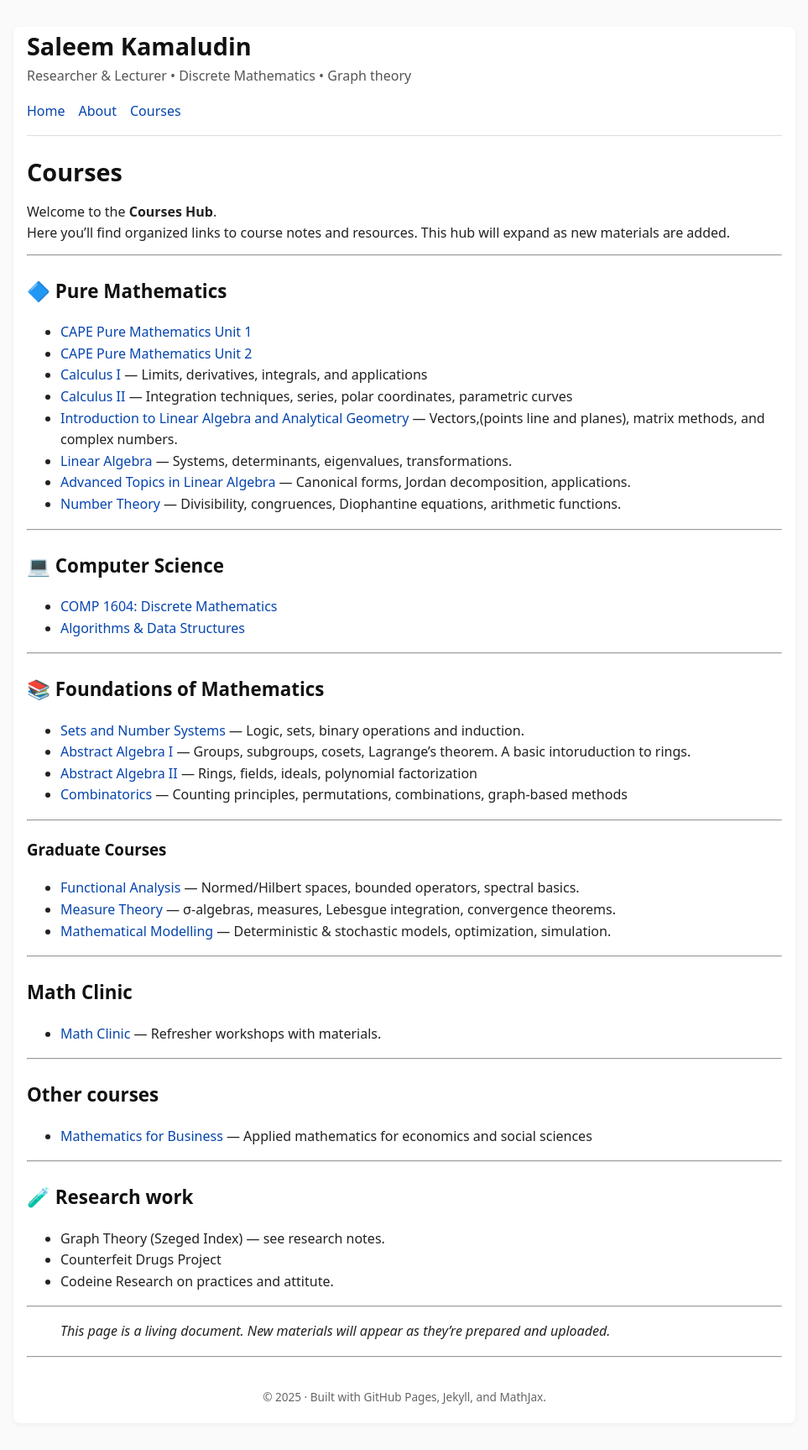
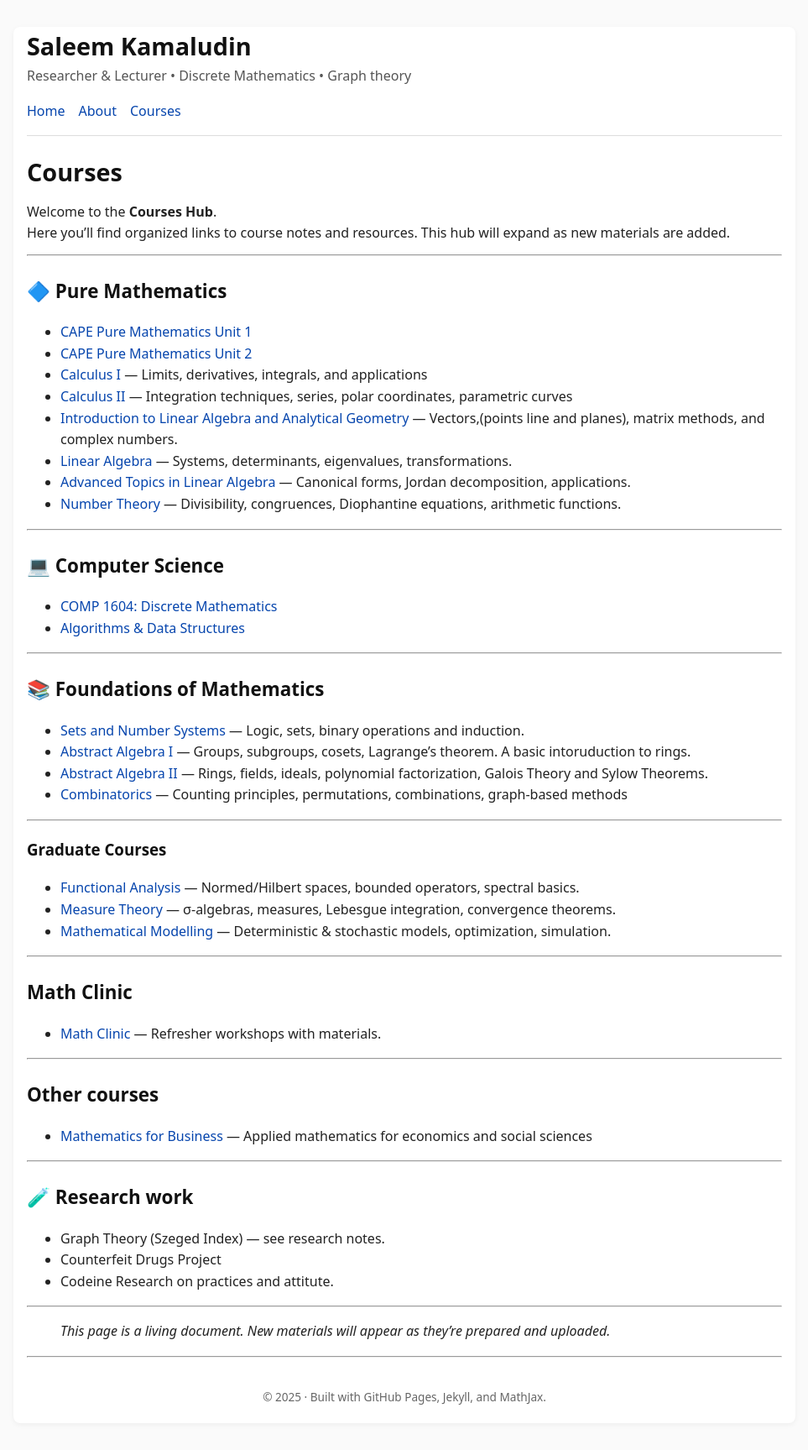
Before and after one commit to SaleemKamaludin/SaleemKamaludin.github.io, a Jekyll site: the page built from courses.md, in a window 1280 px wide. Shown: the whole page at 84% size, without its empty margins (158-1121 px from the left). Built offline with Jekyll 4.4.1, drawn with Linux system fonts in a browser that asks for light colours.

Commit message:
Update courses.md

```diff
--- a/courses.md
+++ b/courses.md
@@ -35,7 +35,7 @@ Here you'll find organized links to course notes and resources. This hub will ex
 
 - [Sets and Number Systems]({% link courses/sets-number-systems.md %}) — Logic, sets, binary operations and induction.
 - [Abstract Algebra I]({% link courses/abstract-algebra-1.md %}) — Groups, subgroups, cosets, Lagrange’s theorem. A basic intoruduction to rings.
-- [Abstract Algebra II]({% link courses/abstract-algebra-2.md %}) — Rings, fields, ideals, polynomial factorization
+- [Abstract Algebra II]({% link courses/abstract-algebra-2.md %}) — Rings, fields, ideals, polynomial factorization, Galois Theory and Sylow Theorems.
 - [Combinatorics]({% link courses/combinatorics.md %}) — Counting principles, permutations, combinations, graph‑based methods
 
 ---
```
